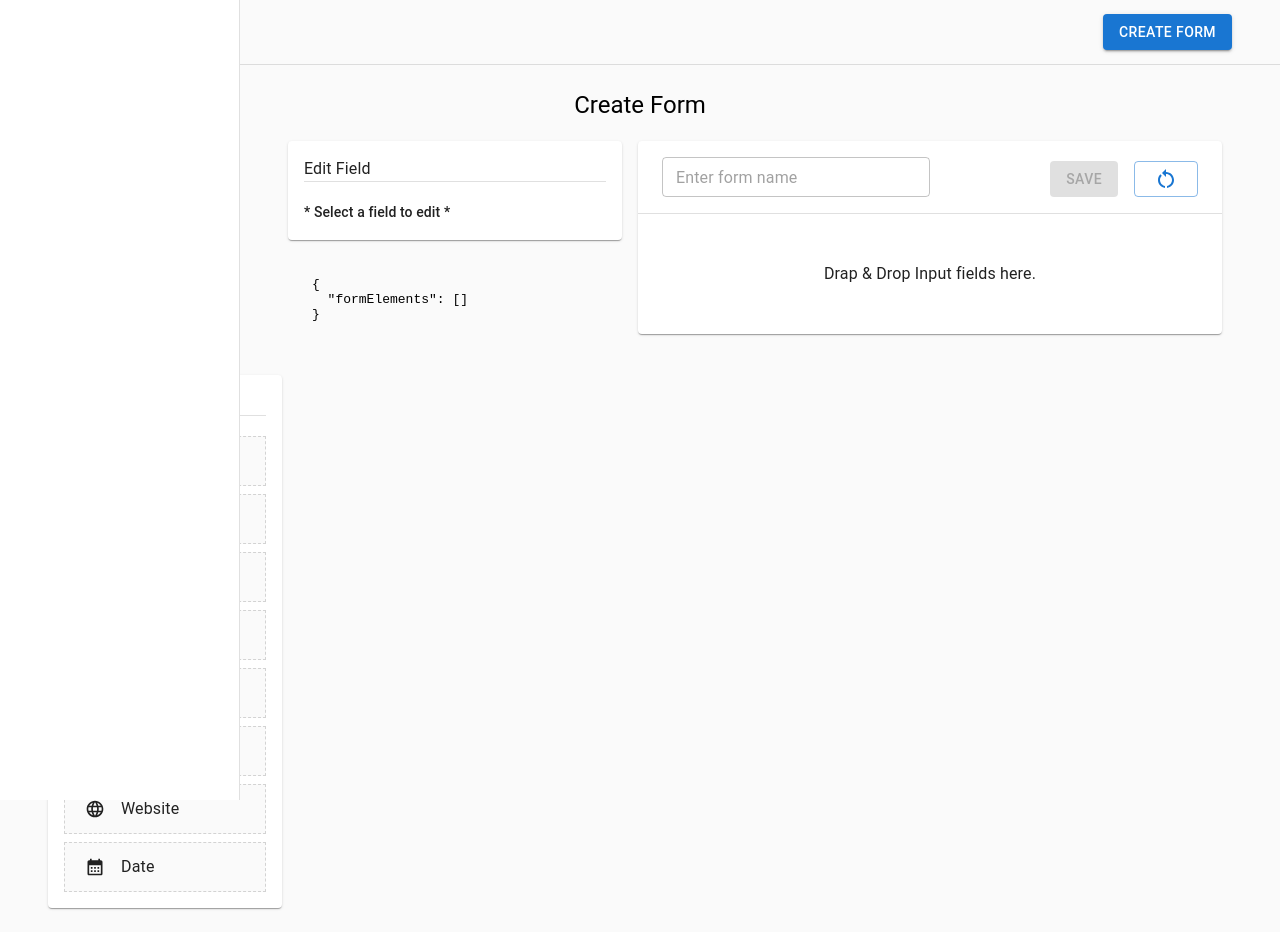
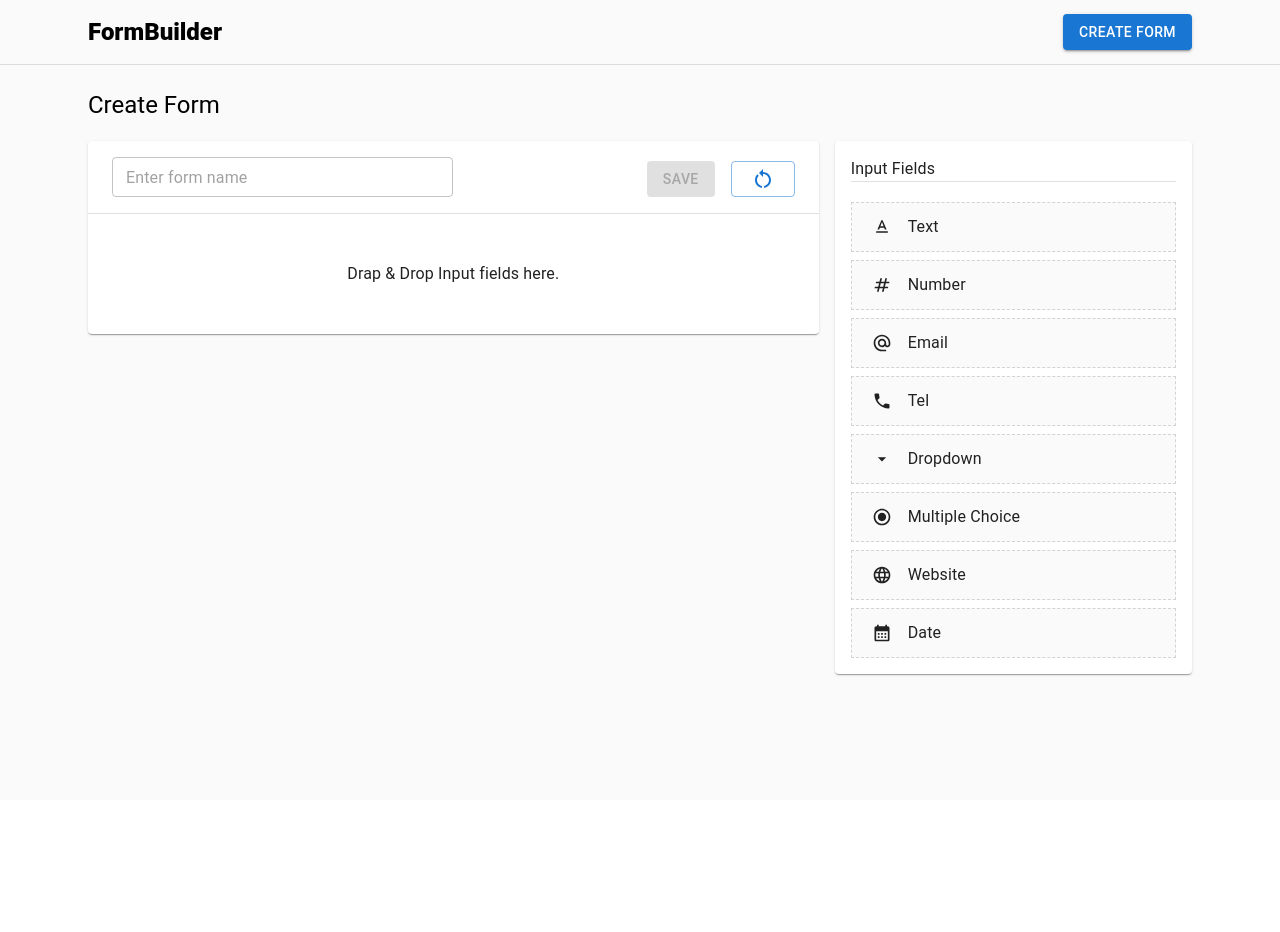
Before and after one commit to sanzaikc/MERN-form-builder, a React (Create React App) app in the folder frontend/: page /forms/create in a window 1280 px wide. After the commit the page ends 800 px from the top, so only its background shows below. Built offline with nearby package versions, Linux system fonts and the light colour scheme.

Commit message:
updated screen width

```diff
--- a/frontend/src/components/FormCard.js
+++ b/frontend/src/components/FormCard.js
@@ -9,7 +9,6 @@ import {
   CardActions,
   CardContent,
   Divider,
-  Grid,
   Typography,
 } from "@mui/material";
 import FeedIcon from "@mui/icons-material/Feed";
@@ -18,7 +17,6 @@ export const FormCard = ({ form }) => {
   const navigate = useNavigate();
 
   return (
-    <Grid item xs={12} sm={6} md={4} lg={2} xl={1.5}>
     <Card
       variant="outlined"
       style={{
@@ -62,6 +60,5 @@ export const FormCard = ({ form }) => {
         {/* <Button size="small">View</Button> */}
       </CardActions>
     </Card>
-    </Grid>
   );
 };
--- a/frontend/src/components/Navbar.js
+++ b/frontend/src/components/Navbar.js
@@ -21,7 +21,7 @@ export const Navbar = () => {
       elevation={0}
       sx={{ borderBottom: 1, borderBottomColor: "divider" }}
     >
-      <Container maxWidth="xl">
+      <Container maxWidth="lg">
         <Toolbar>
           <Box
             sx={{
--- a/frontend/src/components/formBuilder/FormBuilder.js
+++ b/frontend/src/components/formBuilder/FormBuilder.js
@@ -16,17 +16,17 @@ export const FormBuilder = () => {
   return (
     <DndProvider backend={HTML5Backend}>
       <FormProvider>
+        <EditFieldDrawer />
         <Grid container spacing={2}>
-          <EditFieldDrawer />
-          <Grid item md={3.5}>
+          {/* <Grid item md={3.5}>
             <FormEditField />
-          </Grid>
+          </Grid> */}
 
-          <Grid item md={6}>
+          <Grid item md={8}>
             <FormDropzone />
           </Grid>
 
-          <Grid item md={2.5}>
+          <Grid item md={4}>
             <FormInputList />
           </Grid>
         </Grid>
--- a/frontend/src/components/formBuilder/FormEditField.js
+++ b/frontend/src/components/formBuilder/FormEditField.js
@@ -30,11 +30,8 @@ export const FormEditField = () => {
 
   return (
     <>
-      <Paper>
+      <Paper elevation={0}>
         <Box padding={2}>
-          <Typography>Edit Field</Typography>
-          <Divider />
-          <br />
           {!inputElement ? (
             <Typography variant="subtitle2">
               * Select a field to edit *
@@ -109,7 +106,7 @@ export const FormEditField = () => {
                   <BaseTextField
                     label="Min"
                     type="date"
-                    value={inputElement?.max ?? new Date()}
+                    value={inputElement?.min ?? new Date()}
                     onChange={(e) =>
                       handleElementUpdate(selectedElementIndex, {
                         ...inputElement,
@@ -134,9 +131,9 @@ export const FormEditField = () => {
           )}
         </Box>
       </Paper>
-      <Box padding={3}>
+      {/* <Box padding={3}>
         <pre>{JSON.stringify({ formElements }, null, 2)}</pre>
-      </Box>
+      </Box> */}
     </>
   );
 };
--- a/frontend/src/components/formFieldEdit/EditFieldDrawer.js
+++ b/frontend/src/components/formFieldEdit/EditFieldDrawer.js
@@ -1,10 +1,32 @@
-import { Drawer } from "@mui/material";
 import React from "react";
 
+import { Box, Divider, Drawer, IconButton, Typography } from "@mui/material";
+import CloseIcon from "@mui/icons-material/Close";
+
+import { FormContext } from "../../contexts/FormContext";
+import { FormEditField } from "../formBuilder/FormEditField";
+
+const drawerWidth = 400;
+
 export const EditFieldDrawer = () => {
-  const drawerWidth = 240;
+  const [open, setOpen] = React.useState(false);
 
-  const [open, setOpen] = React.useState(true);
+  const { selectedElementIndex, setSelectedElementIndex, formElements } =
+    React.useContext(FormContext);
+
+  const inputElement = React.useMemo(
+    () => formElements[selectedElementIndex],
+    [formElements, selectedElementIndex]
+  );
+
+  const handleClose = () => {
+    setOpen(false);
+    setSelectedElementIndex(null);
+  };
+
+  React.useEffect(() => {
+    if (inputElement) setOpen(true);
+  }, [inputElement]);
 
   return (
     <Drawer
@@ -20,6 +42,22 @@ export const EditFieldDrawer = () => {
       anchor="left"
       open={open}
     >
+      <Box
+        display="flex"
+        alignItems="center"
+        justifyContent="space-between"
+        paddingLeft={4}
+        paddingY={1}
+      >
+        <Typography variant="h6">Edit Field</Typography>
+        <IconButton onClick={handleClose}>
+          <CloseIcon />
+        </IconButton>
+      </Box>
+      <Divider />
+      <Box paddingX={2} paddingY={1}>
+        <FormEditField />
+      </Box>
     </Drawer>
   );
 };
--- a/frontend/src/layouts/AppLayout.js
+++ b/frontend/src/layouts/AppLayout.js
@@ -15,7 +15,7 @@ export const AppLayout = () => {
       }}
     >
       <Navbar />
-      <Container maxWidth="xl">
+      <Container maxWidth="lg">
         <Box padding={3}>
           <Outlet />
         </Box>
--- a/frontend/src/screens/forms/CreateFormScreen.js
+++ b/frontend/src/screens/forms/CreateFormScreen.js
@@ -1,13 +1,11 @@
-import { Box, Typography } from "@mui/material";
+import { Typography } from "@mui/material";
 
 import { FormBuilder } from "../../components/formBuilder/FormBuilder";
 
 export const CreateFormScreen = () => {
   return (
     <>
-      <Box display="flex" justifyContent="center">
-        <Typography variant="h5">Create Form</Typography>
-      </Box>
+      <Typography variant="h5">Create Form</Typography>
       <br />
       <FormBuilder />
     </>
--- a/frontend/src/screens/forms/EditFormScreen.js
+++ b/frontend/src/screens/forms/EditFormScreen.js
@@ -1,13 +1,11 @@
-import { Box, Typography } from "@mui/material";
+import { Typography } from "@mui/material";
 
 import { FormBuilder } from "../../components/formBuilder/FormBuilder";
 
 export const EditFormScreen = () => {
   return (
     <>
-      <Box display="flex" justifyContent="center">
-        <Typography variant="h5">Edit Form</Typography>
-      </Box>
+      <Typography variant="h5">Edit Form</Typography>
       <br />
       <FormBuilder />
     </>
--- a/frontend/src/screens/forms/FormListScreen.js
+++ b/frontend/src/screens/forms/FormListScreen.js
@@ -21,7 +21,9 @@ export const FormListScreen = () => {
       <br />
       <Grid container gap={4}>
         {formList.map((form) => (
-          <FormCard key={form._id} form={form} />
+          <Grid key={form._id} item xs={12} sm={6} md={4} lg={3}>
+            <FormCard form={form} />
+          </Grid>
         ))}
       </Grid>
     </>
--- a/frontend/src/screens/forms/submissions/FormSubmissions.js
+++ b/frontend/src/screens/forms/submissions/FormSubmissions.js
@@ -41,7 +41,7 @@ export const FormSubmissions = () => {
           <div>No submissions yet</div>
         ) : (
           formSubmissions?.map((submission, index) => (
-            <Grid key={index} item xs={12} sm={6} md={4} lg={2} xl={1.5}>
+            <Grid key={index} item xs={12} sm={6} md={4} lg={3}>
               <SubmissionCard submission={submission} />
             </Grid>
           ))
```
Lines whose indentation alone changed are shown as unchanged.
